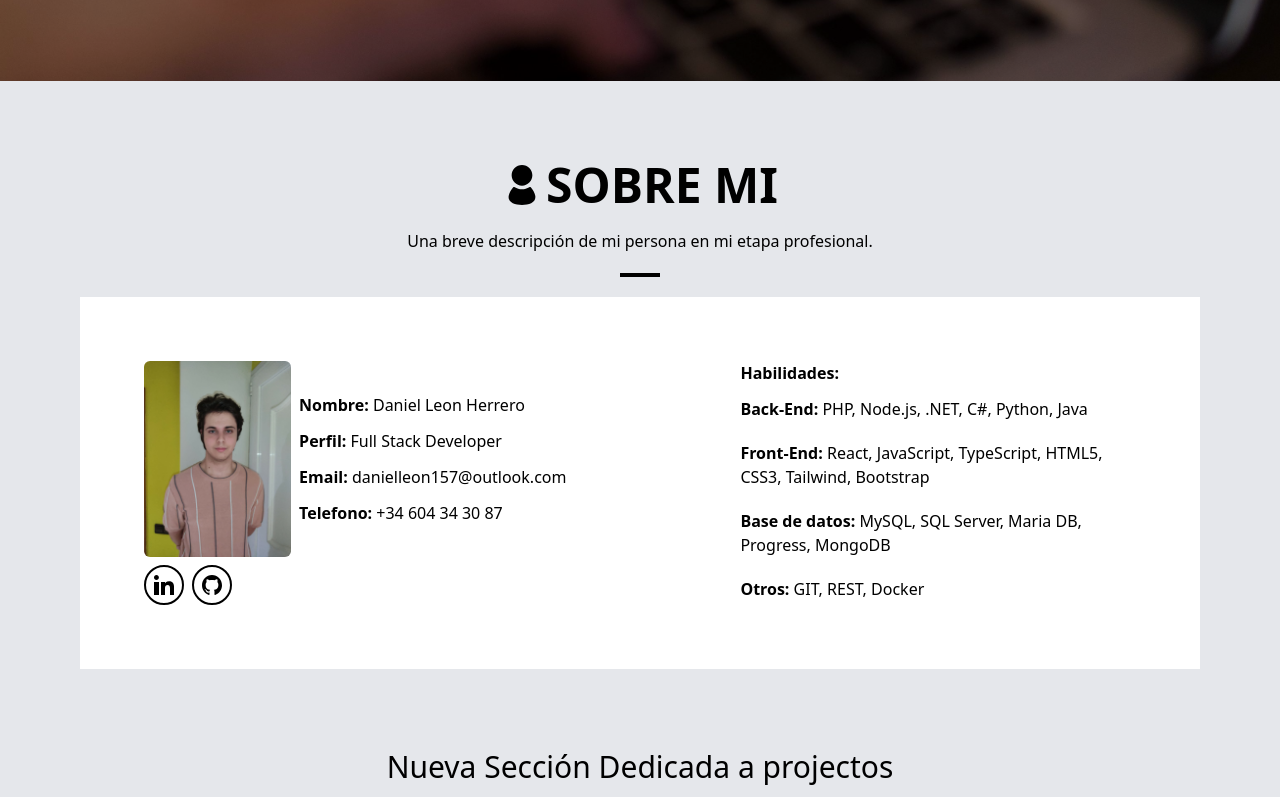
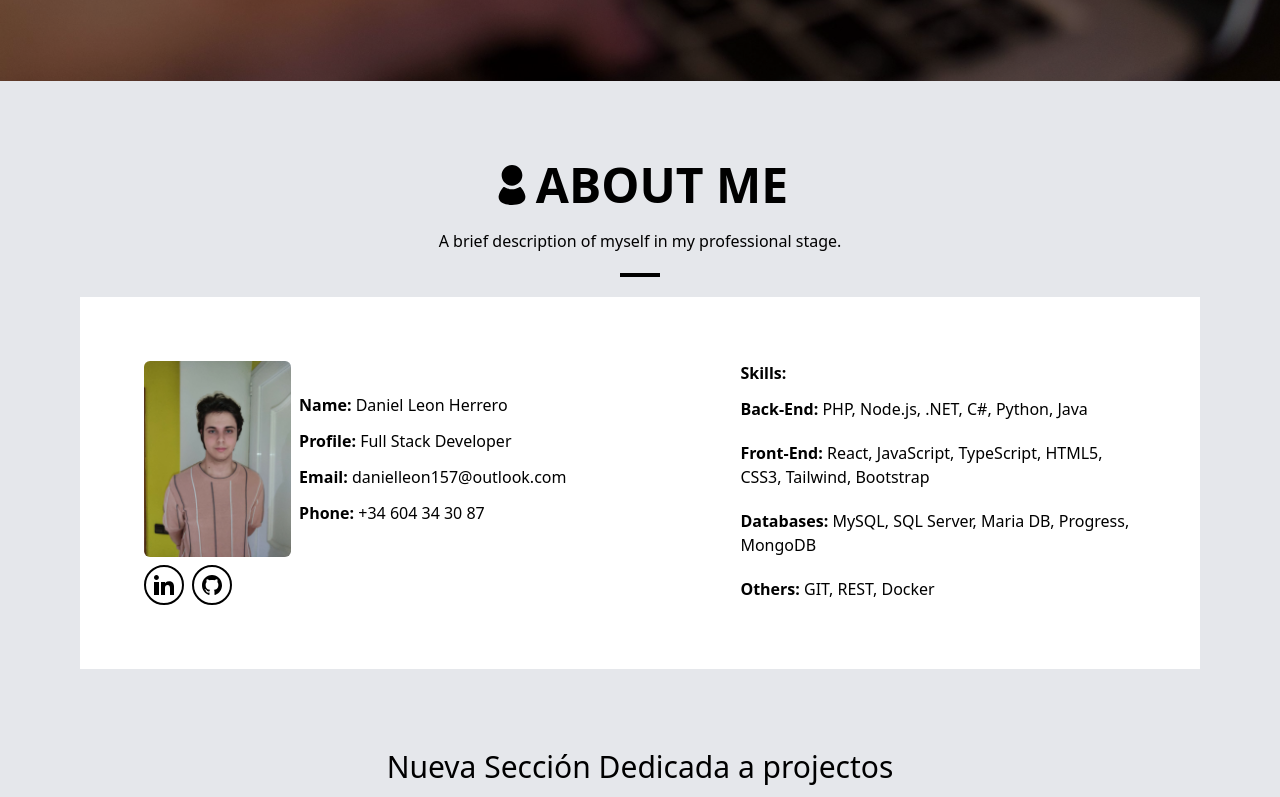
Before and after one commit to DanielLeonHerrero/Portofolio, a React (Vite) app: page / in a window 1280 px wide. Shown: the part 719-1516 px from the top of the page. Built offline with nearby package versions, Linux system fonts and the light colour scheme.

Commit message:
Language traducen on about me section

```diff
--- a/public/locales/en.json
+++ b/public/locales/en.json
@@ -14,5 +14,16 @@
             "web": "Web",
             "API": "of APIs"
         }
+    },
+    "aboutmeSection": {
+        "title": "About Me",
+        "description": "A brief description of myself in my professional stage.",
+        "name": "Name",
+        "profile": "Profile",
+        "email": "Email",
+        "phone": "Phone",
+        "habilities": "Skills",
+        "databases": "Databases",
+        "others": "Others"
     }
 }
--- a/public/locales/es.json
+++ b/public/locales/es.json
@@ -14,5 +14,16 @@
             "web": "Web",
             "API": "de APIs"
         }
+    },
+    "aboutmeSection": {
+        "title": "Sobre mi",
+        "description": "Una breve descripción de mi persona en mi etapa profesional.",
+        "name": "Nombre",
+        "profile": "Perfil",
+        "email": "Correo",
+        "phone": "Teléfono",
+        "habilities": "Habilidades",
+        "databases": "Bases de datos",
+        "others": "Otros"
     }
 }
--- a/public/locales/ro.json
+++ b/public/locales/ro.json
@@ -14,5 +14,16 @@
             "web": "Web",
             "API": "de API-uri"
         }
+    },
+    "aboutmeSection": {
+        "title": "Despre mine",
+        "description": "O scurtă descriere a mea în stadiul meu profesional.",
+        "name": "Nume",
+        "profile": "Profil",
+        "email": "Email",
+        "phone": "Telefon",
+        "habilities": "Aptitudini",
+        "databases": "Baze de date",
+        "others": "Altele"
     }
 }
--- a/src/components/sections/work/workSection.jsx
+++ b/src/components/sections/work/workSection.jsx
@@ -4,15 +4,17 @@ import Card from '../../card/card'
 import Person from '../../svg/person'
 import SectionTitle from '../title/sectionTitle'
 import Social from '../../social/social'
+import { useTranslation } from 'react-i18next'
 
 const WorkSection = () => {
 
   const { workSection } = useSection()
+  const { t } = useTranslation()
 
   return (
     <div ref={workSection} className="w-full h-auto text-black pt-20 pr-4 sm:pr-20 pl-4 sm:pl-20">
       <section className="w-full flex flex-col gap-5 items-center justify-center text-black text-center">
-        <SectionTitle svg={() => <Person />} title="Sobre mi" subtitle="Una breve descripción de mi persona en mi etapa profesional." />
+        <SectionTitle svg={() => <Person />} title={t("aboutmeSection.title")} subtitle={t("aboutmeSection.description")}  />
         <Card variant={"flat"} className={"flex flex-col gap-2 p-16 bg-white lg:flex-row dark:bg-gray-900 dark:text-white"}>
           <div className='flex flex-col gap-2'>
             <div className='w-full flex flex-col gap-2 sm:flex-row items-center justify-center md:justify-start'>
@@ -20,10 +22,10 @@ const WorkSection = () => {
                 <img src="/images/photo.jpg" alt="image" className='rounded-md' />
               </div>
               <div className='flex flex-col gap-3 text-start'>
-                <p><span className='font-bold'>Nombre: </span> Daniel Leon Herrero</p>
-                <p><span className='font-bold'>Perfil: </span> Full Stack Developer</p>
-                <p><span className='font-bold'>Email: </span> danielleon157@outlook.com</p>
-                <p><span className='font-bold'>Telefono: </span> +34 604 34 30 87</p>
+                <p><span className='font-bold'>{t("aboutmeSection.name")}:  </span> Daniel Leon Herrero</p>
+                <p><span className='font-bold'>{t("aboutmeSection.profile")}:  </span> Full Stack Developer</p>
+                <p><span className='font-bold'>{t("aboutmeSection.email")}:  </span> danielleon157@outlook.com</p>
+                <p><span className='font-bold'>{t("aboutmeSection.phone")}:  </span> +34 604 34 30 87</p>
               </div>
             </div>
             <div className='flex items-center justify-center md:justify-start'>
@@ -31,12 +33,12 @@ const WorkSection = () => {
             </div>
           </div>
           <div className='w-full flex flex-col gap-3 lg:items-start'>
-            <h3 className='font-bold'>Habilidades:</h3>
+            <h3 className='font-bold'>{t("aboutmeSection.habilities")}:</h3>
             <div className='flex flex-col gap-5 items-start text-start'>
               <p><span className='font-bold'>Back-End: </span>PHP, Node.js, .NET, C#, Python, Java</p>
               <p><span className='font-bold'>Front-End: </span>React, JavaScript, TypeScript, HTML5, CSS3, Tailwind, Bootstrap</p>
-              <p><span className='font-bold'>Base de datos: </span>MySQL, SQL Server, Maria DB, Progress, MongoDB</p>
-              <p><span className='font-bold'>Otros: </span>GIT, REST, Docker</p>
+              <p><span className='font-bold'>{t("aboutmeSection.databases")}: </span>MySQL, SQL Server, Maria DB, Progress, MongoDB</p>
+              <p><span className='font-bold'>{t("aboutmeSection.others")}: </span>GIT, REST, Docker</p>
             </div>
           </div>
         </Card>
```
